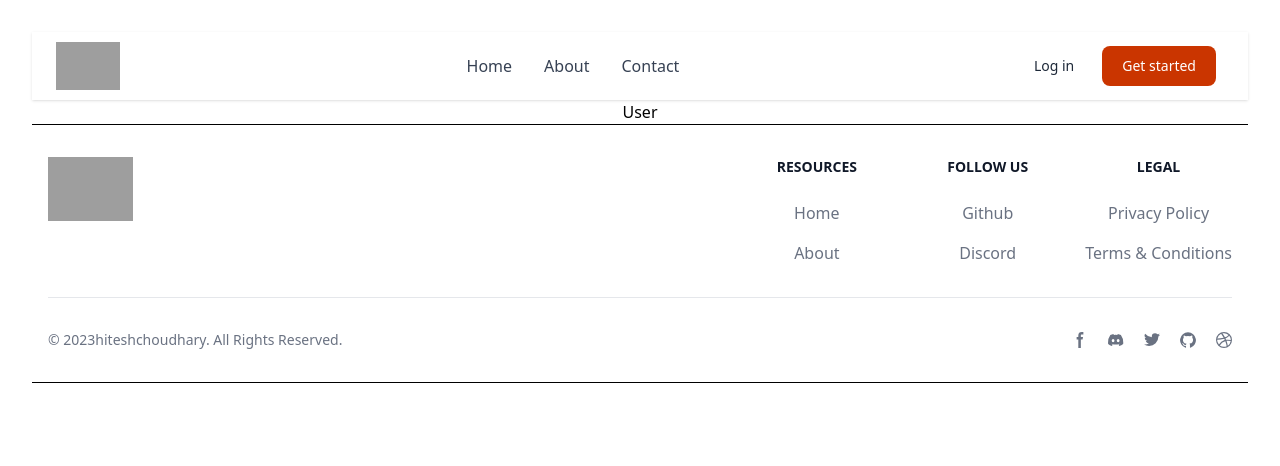
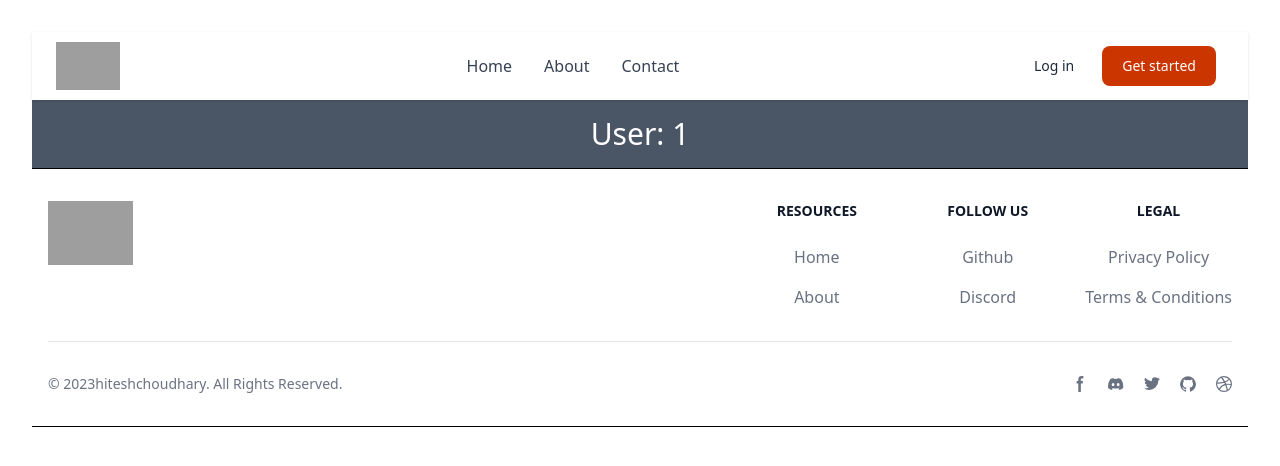
Before and after one commit to umersaif11/react-router-website, a React (Vite) app: page /user/1 in a window 1280 px wide. Shown: the top 466 px of the page. Built offline with nearby package versions, Linux system fonts and the light colour scheme; grey boxes are pictures that could not be loaded.

Commit message:
Take the variable userid originally defined after the : in the path in main.jsx

```diff
--- a/src/components/User/User.jsx
+++ b/src/components/User/User.jsx
@@ -1,8 +1,12 @@
 import React from 'react'
+import { useParams } from 'react-router-dom'
 
 function User() {
+    const { userid } = useParams()
   return (
-    <div>User</div>
+    <div className='bg-gray-600 text-3xl text-white p-4'>
+        User: {userid}
+    </div>
   )
 }
 
```
